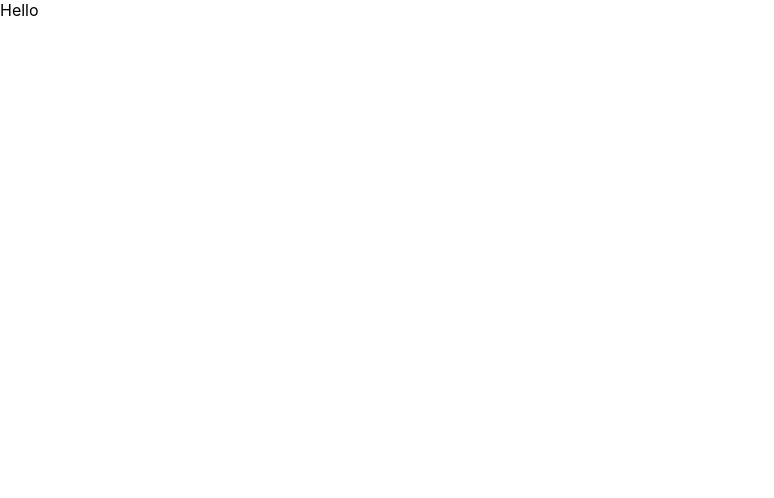
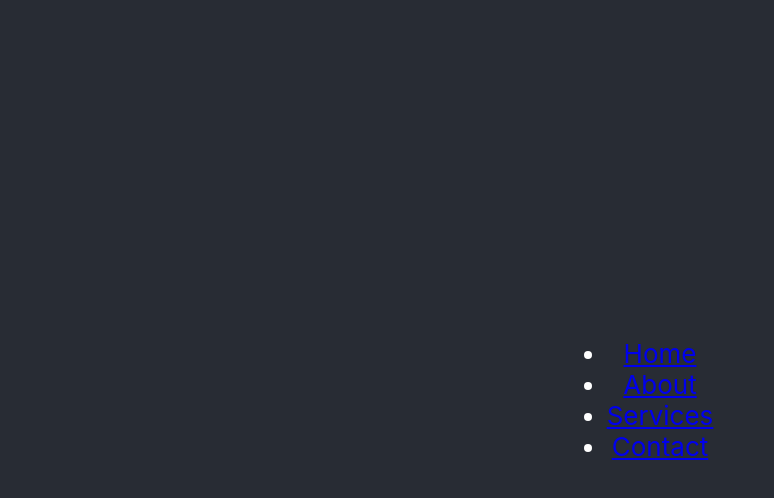
Before and after one commit to cqtqlyst/hhs-badminton-club-website, a React (Create React App) app in the folder badminton-club-website/: page / in a window 1280 px wide. Shown: the top 498 px of the page, without its empty margins (0-774 px from the left). Built offline with nearby package versions, Linux system fonts and the light colour scheme.

Commit message:
working on nav bar

```diff
--- a/badminton-club-website/src/App.js
+++ b/badminton-club-website/src/App.js
@@ -1,8 +1,15 @@
+import "./App.css";
+import NavBar from "./Navbar";
 
 function App() {
-
-  return <div> Hello </div>;
-
+  return (
+    <div className="App">
+      <header className="App-header">
+        <NavBar />
+      </header>
+      <body className="App-body"></body>
+    </div>
+  );
 }
 
 export default App;
--- /dev/null
+++ b/badminton-club-website/src/Navbar.js
@@ -0,0 +1,22 @@
+function NavBar() {
+  return (
+    <nav>
+      <ul>
+        <li>
+          <a href="/">Home</a>
+        </li>
+        <li>
+          <a href="/about">About</a>
+        </li>
+        <li>
+          <a href="/services">Services</a>
+        </li>
+        <li>
+          <a href="/contact">Contact</a>
+        </li>
+      </ul>
+    </nav>
+  );
+}
+
+export default NavBar;
--- a/badminton-club-website/src/index.js
+++ b/badminton-club-website/src/index.js
@@ -2,7 +2,7 @@ import React from 'react';
 import ReactDOM from 'react-dom/client';
 import './index.css';
 import App from './App';
-import reportWebVitals from './reportWebVitals';
+// import reportWebVitals from './reportWebVitals';
 
 const root = ReactDOM.createRoot(document.getElementById('root'));
 root.render(
@@ -14,4 +14,4 @@ root.render(
 // If you want to start measuring performance in your app, pass a function
 // to log results (for example: reportWebVitals(console.log))
 // or send to an analytics endpoint. Learn more: https://bit.ly/CRA-vitals
-reportWebVitals();
+// reportWebVitals();
--- a/badminton-club-website/src/reportWebVitals.js
+++ /dev/null
@@ -1,13 +0,0 @@
-const reportWebVitals = onPerfEntry => {
-  if (onPerfEntry && onPerfEntry instanceof Function) {
-    import('web-vitals').then(({ getCLS, getFID, getFCP, getLCP, getTTFB }) => {
-      getCLS(onPerfEntry);
-      getFID(onPerfEntry);
-      getFCP(onPerfEntry);
-      getLCP(onPerfEntry);
-      getTTFB(onPerfEntry);
-    });
-  }
-};
-
-export default reportWebVitals;
```
